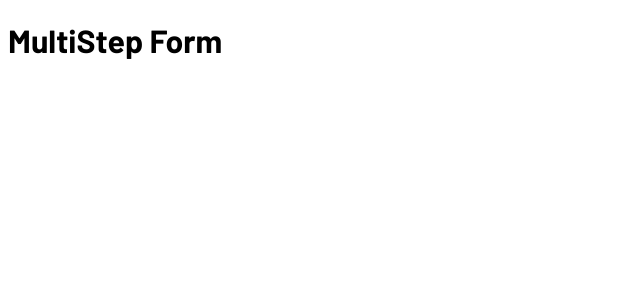
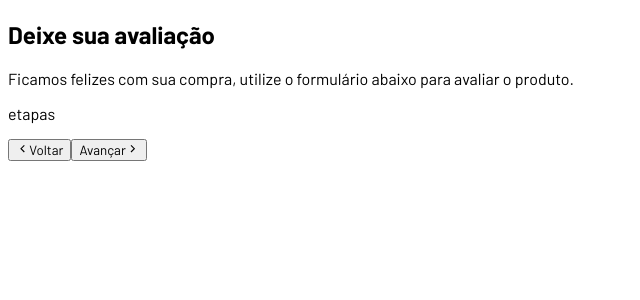
Before and after one commit to claudiooliveireira/MultistepReact, a React (Vite) app in the folder multistep_form_react/: page / in a window 1280 px wide. Shown: the top 300 px of the page, without its empty margins (0-640 px from the left). Built offline with nearby package versions, Linux system fonts and the light colour scheme.

Commit message:
estrutura de app.jsx base pronto

```diff
--- a/multistep_form_react/src/App.jsx
+++ b/multistep_form_react/src/App.jsx
@@ -1,3 +1,6 @@
+// components
+import {GrFormNext, GrFormPrevious} from 'react-icons/gr';
+
 
 import './App.css'
 
@@ -6,11 +9,35 @@
 
   return (
 
-      <div className='App'>
-        <h1>MultiStep Form</h1>
+      <div className='app'>
+        <div className="header">
+          <h2>Deixe sua avaliação</h2>
+          <p>Ficamos felizes com sua compra, utilize o formulário abaixo para avaliar o produto.</p>
+        </div>
+        <div className="form-container">
+          <p>etapas</p>
+          <form>
+            {/* Formulário modificado */}
+            <div className="inputs-container">
+
+            </div>
+            {/* botões */}
+            <div className="actions">
+              <button type="button">
+                <GrFormPrevious/>
+                <span>Voltar</span>
+              </button>
+              <button type="submit">
+                <span>Avançar</span>
+                <GrFormNext/>
+              </button>
+
+            </div>
+          </form>
+        </div>
       </div>
 
-  )
+  );
 }
 
 export default App
```
